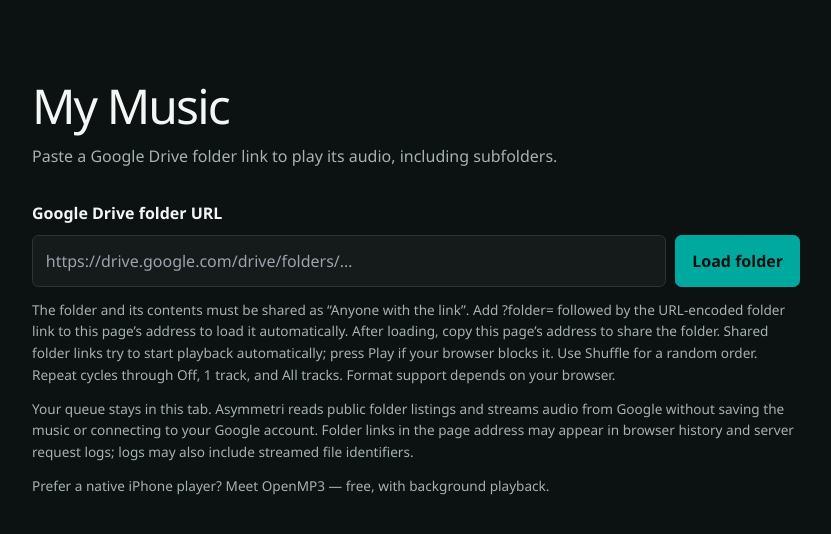
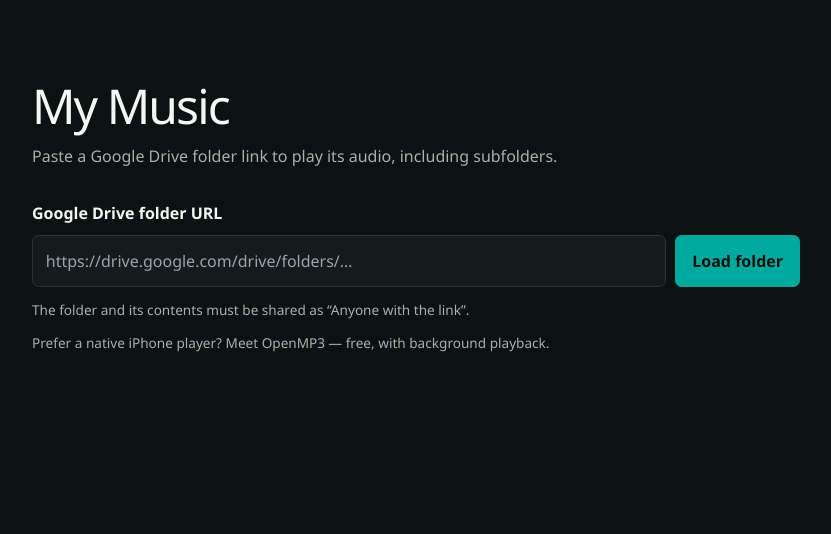
Before and after one commit to eugenelin89/asymmetri, a Next.js app: page /mymusic in a window 1280 px wide. Shown: the top 534 px of the page, without its empty margins (224-1055 px from the left). Built offline with nearby package versions, Linux system fonts and the light colour scheme.

Commit message:
Shorten My Music help and remove the data-handling paragraph

```diff
--- a/app/mymusic/openmp3/privacy/page.tsx
+++ b/app/mymusic/openmp3/privacy/page.tsx
@@ -4,7 +4,7 @@ import styles from "../openmp3.module.css";
 export const metadata: Metadata = { title: "OpenMP3 Privacy Policy", description: "How OpenMP3 for iPhone handles folder links, streaming, support and website visits.", alternates: { canonical: openMP3.privacyPath } };
 export default function PrivacyPage() {
   return <main id="main-content" className={styles.article}><p className={styles.eyebrow}>OpenMP3 for iPhone</p><h1>Privacy policy</h1><p>Effective November 15, 2026</p><p className={styles.lead}>Your saved folders stay on your iPhone. OpenMP3 has no account, advertising, tracking, or analytics SDK.</p>
-    <h2>Who operates OpenMP3</h2><p>OpenMP3 is provided by Asymmetri. For privacy questions or requests, contact <a href={`mailto:${openMP3.supportEmail}?subject=OpenMP3%20privacy`}>{openMP3.supportEmail}</a>. This policy covers the native iPhone app and these OpenMP3 information pages. The separate My Music browser player displays its own data-handling notice.</p>
+    <h2>Who operates OpenMP3</h2><p>OpenMP3 is provided by Asymmetri. For privacy questions or requests, contact <a href={`mailto:${openMP3.supportEmail}?subject=OpenMP3%20privacy`}>{openMP3.supportEmail}</a>. This policy covers the native iPhone app and these OpenMP3 information pages.</p>
     <h2>Information on your device</h2><p>The app saves the folder names and public Google Drive links you choose to keep, including folder identifiers and any link resource keys, in the app’s local storage. Scanned track names, queue, playback position and player modes are held for the current session. The app does not upload this information to Asymmetri. Device backups may include local app data according to your Apple settings.</p><p>Remove saved entries in Saved folders or delete the app to remove its local data. This does not remove copies in device backups or files stored on Google Drive. We cannot remotely view or delete information that exists only on your device.</p>
     <h2>Connections to Google</h2><p>When you load a folder or play a track, the app connects directly to Google’s services to request public folder information or stream audio. Google receives the requested folder/file identifiers, resource keys when present, your IP address and normal network request information. Google processes its service records under its own <a href="https://policies.google.com/privacy">privacy policy</a>. OpenMP3 does not ask you to sign in to Google, request access to your Google account, or send Google passwords or OAuth credentials.</p><p>Public links are not private access controls. Only use content you are authorized to stream, and do not make sensitive material public to use the app. Streaming requires internet access and may use cellular data. The app does not offer permanent offline music downloads; iOS may temporarily buffer media for playback.</p>
     <h2>No tracking or app-operated collection</h2><p>OpenMP3 does not include advertising, analytics, third-party SDKs, user accounts, purchases or a developer-operated streaming backend. We do not receive your listening history, saved folders or music through the app. We do not track you across apps or websites or sell app data.</p>
--- a/app/mymusic/player.tsx
+++ b/app/mymusic/player.tsx
@@ -161,7 +161,6 @@ export function MusicPlayer() {
           </button>
         </li>; })}
       </ol>}
-      <p className={styles.help}>{myMusic.privacy}</p>
       <p className={styles.help}>Prefer a native iPhone player? <Link href={openMP3.path}>Meet OpenMP3 — free, with background playback.</Link></p>
     </main>
   );
--- a/content/site.ts
+++ b/content/site.ts
@@ -1727,8 +1727,7 @@ export const myMusic = {
   path: "/mymusic",
   title: "My Music",
   description: "Paste a Google Drive folder link to play its audio, including subfolders.",
-  help: 'The folder and its contents must be shared as “Anyone with the link”. Add ?folder= followed by the URL-encoded folder link to this page’s address to load it automatically. After loading, copy this page’s address to share the folder. Shared folder links try to start playback automatically; press Play if your browser blocks it. Use Shuffle for a random order. Repeat cycles through Off, 1 track, and All tracks. Format support depends on your browser.',
-  privacy: "Your queue stays in this tab. Asymmetri reads public folder listings and streams audio from Google without saving the music or connecting to your Google account. Folder links in the page address may appear in browser history and server request logs; logs may also include streamed file identifiers.",
+  help: 'The folder and its contents must be shared as “Anyone with the link”.',
 } as const;
 
 
```
Also changed, not shown: 1 other file (tests, documents, lock files or other folders).
